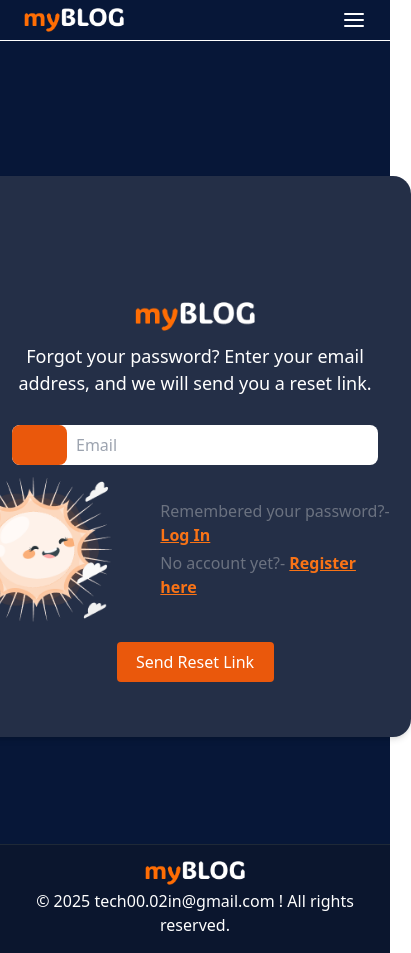
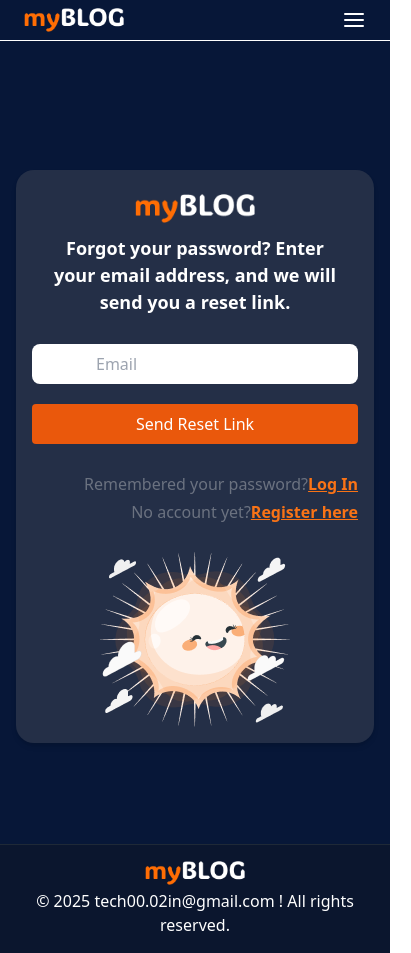
Before and after one commit to etan-nestor/blog_app, a React (Vite) app: page /reset-password-link in a window 390 px wide. Shown: the whole page, 411 px wide, since content can reach past the window. Built offline with nearby package versions, Linux system fonts and the light colour scheme.

Commit message:
first0005

```diff
--- a/src/components/Forms/Register.jsx
+++ b/src/components/Forms/Register.jsx
@@ -6,14 +6,18 @@ import apiClient from '../../api/apiAxiosConfig';
 import { useState } from 'react';
 import { FaEye, FaEyeSlash } from 'react-icons/fa';
 import { useNavigate } from 'react-router-dom';
+
 import './forms.css';
 import Logo from '../../assets/Logo.png';
 
 // Validation avec Yup
 const schema = yup.object({
     username: yup.string().required('Username is required'),
-    email: yup.string().email('Invalid email').required('Email is required'),
-    password: yup.string().min(6, 'Password must be at least 6 characters').required('Password is required'),
+    email: yup.string().email('Invalid email format').required('Email is required'),
+    password: yup
+        .string()
+        .min(6, 'Password must be at least 6 characters')
+        .required('Password is required'),
     confirmPassword: yup
         .string()
         .oneOf([yup.ref('password'), null], 'Passwords must match')
@@ -33,25 +37,23 @@ const Register = () => {
         toast.promise(
             apiClient.post('/users/register', data),
             {
-                loading: 'Saving...',
+                loading: 'Registering...',
                 success: (response) => {
-                    setTimeout(() => navigate('/signin'), 2000);
-                    return response.data.message || 'Settings saved!';
+                    navigate('/signin');
+                    return response.data.message || 'Registration successful!';
                 },
                 error: (err) => {
-                    const errorMessage = err.response?.data?.error || 'Could not save.';
-                    return errorMessage.includes('exist')
-                        ? '🚫 Vous avez déjà un compte. Connectez-vous !'
-                        : errorMessage;
+                    const errorMessage = err.response?.data?.error || 'Registration failed.';
+                    return errorMessage;
                 },
             }
         );
     };
 
     return (
-        <div className="flex justify-center items-center h-[94vh]">
-            <div className="w-[654px] h-[561px] rounded-[18px] shadow-md p-4 bg-[#242F47]">
-                <div className="flex flex-col justify-center items-center gap-3 h-[70vh]">
+        <div className="flex justify-center items-center h-[94vh] px-4">
+            <div className="w-full max-w-[654px] h-auto rounded-[18px] shadow-md p-4 bg-[#242F47]">
+                <div className="flex flex-col justify-center items-center gap-3 h-auto">
                     {/* Logo */}
                     <div className="flex justify-center items-center mt-2">
                         <img onClick={() => navigate('/')} className="cursor-pointer w-[120px]" src={Logo} alt="Logo" />
@@ -59,69 +61,63 @@ const Register = () => {
 
                     {/* Description */}
                     <div className="flex justify-center items-center text-center">
-                        <h3 className="w-[400px] text-center text-[18px] font-semibold text-white mb-4">
-                            Create your account now and unlock access to exclusive content, updates, and more!
+                        <h3 className="w-full sm:w-[400px] text-[18px] font-sembold text-white mb-4">
+                            Register to create an account and start using our services.
                         </h3>
                     </div>
 
                     {/* Form */}
-                    <form className="flex flex-col gap-3" onSubmit={handleSubmit(onSubmit)}>
+                    <form className="flex flex-col gap-3 w-full items-center" onSubmit={handleSubmit(onSubmit)}>
                         {/* Username Field */}
-                        <div className="relative">
+                        <div className="relative w-full sm:w-[450px] lg:w-[500px]">
                             <input
                                 type="text"
-                                className="rounded-[8px] w-[366px] h-[40px] pl-[4rem]"
+                                className="rounded-[8px] w-full h-[40px] pl-4 pr-10"
                                 {...register('username')}
                                 placeholder="Username"
-                                aria-invalid={errors.username ? "true" : "false"}
                             />
                             {errors.username && <p className="text-orange-500">{errors.username.message}</p>}
                         </div>
 
                         {/* Email Field */}
-                        <div className="relative">
+                        <div className="relative w-full sm:w-[450px] lg:w-[500px]">
                             <input
                                 type="email"
-                                className="rounded-[8px] w-[366px] h-[40px] pl-[4rem]"
+                                className="rounded-[8px] w-full h-[40px] pl-4 pr-10"
                                 {...register('email')}
                                 placeholder="Email"
-                                aria-invalid={errors.email ? "true" : "false"}
                             />
                             {errors.email && <p className="text-orange-500">{errors.email.message}</p>}
                         </div>
 
-                        {/* Password Field with Eye Icon */}
-                        <div className="relative">
+                        {/* Password Field */}
+                        <div className="relative w-full sm:w-[450px] lg:w-[500px]">
                             <input
                                 type={showPassword ? 'text' : 'password'}
-                                className="rounded-[8px] w-[366px] h-[40px] pl-[4rem] pr-10"
+                                className="rounded-[8px] w-full h-[40px] pl-4 pr-10"
                                 {...register('password')}
                                 placeholder="Password"
-                                aria-invalid={errors.password ? "true" : "false"}
                             />
                             <span
                                 className="absolute right-3 top-2 cursor-pointer p-1"
                                 onClick={() => setShowPassword(prev => !prev)}
-                                aria-label={showPassword ? "Hide password" : "Show password"}
                             >
                                 {showPassword ? <FaEyeSlash className="text-gray-400" /> : <FaEye className="text-gray-400" />}
                             </span>
                             {errors.password && <p className="text-orange-500">{errors.password.message}</p>}
                         </div>
 
-                        {/* Confirm Password Field with Eye Icon */}
-                        <div className="relative">
+                        {/* Confirm Password Field */}
+                        <div className="relative w-full sm:w-[450px] lg:w-[500px]">
                             <input
                                 type={showConfirmPassword ? 'text' : 'password'}
-                                className="rounded-[8px] w-[366px] h-[40px] pl-[4rem] pr-10"
+                                className="rounded-[8px] w-full h-[40px] pl-4 pr-10"
                                 {...register('confirmPassword')}
                                 placeholder="Confirm Password"
-                                aria-invalid={errors.confirmPassword ? "true" : "false"}
                             />
                             <span
                                 className="absolute right-3 top-2 cursor-pointer p-1"
                                 onClick={() => setShowConfirmPassword(prev => !prev)}
-                                aria-label={showConfirmPassword ? "Hide confirm password" : "Show confirm password"}
                             >
                                 {showConfirmPassword ? <FaEyeSlash className="text-gray-400" /> : <FaEye className="text-gray-400" />}
                             </span>
@@ -129,28 +125,34 @@ const Register = () => {
                         </div>
 
                         {/* Submit Button */}
-                        <div className="flex justify-center items-center mt-2">
-                            <button type="submit" className="w-[157px] h-[40px] hover:bg-blue-600 bg-orange-600 text-white p-2 rounded">
+                        <div className="flex justify-center items-center mt-2 w-full sm:w-[157px] lg:w-[200px]">
+                            <button type="submit" className="w-full h-[40px] hover:bg-blue-600 bg-orange-600 text-white p-2 rounded">
                                 Register
                             </button>
                         </div>
                     </form>
 
-                    {/* Login Redirection */}
-                    <div className="relative left-[11rem] text-white flex items-end justify-end gap-1 cursor-pointer">
-                        <p className="text-gray-500">Already have an account?</p>
-                        <span
-                            className="text-orange-500 font-semibold underline"
-                            onClick={() => navigate('/signin')}
-                            role="link"
-                            aria-label="Log in"
-                        >
-                            Log In
-                        </span>
+                    {/* Navigation Links */}
+                    <div className="w-full flex flex-col items-center sm:items-end gap-1 text-white mt-4">
+                        <p className='text-gray-500 text-center sm:text-left'>
+                            Already have an account?
+                            <span className='text-orange-500 font-semibold underline cursor-pointer' onClick={() => navigate('/signin')}>
+                                Log In
+                            </span>
+                        </p>
+                        <p className='text-gray-500 text-center sm:text-left md:underline'>
+                            Forgot your password?
+                            <span className='text-orange-500 font-semibold underline cursor-pointer' onClick={() => navigate('/reset-password-link')}>
+                                Reset here
+                            </span>
+                        </p>
                     </div>
+
                 </div>
             </div>
         </div>
+
+
     );
 };
 
--- a/src/components/Forms/ResetPassword.jsx
+++ b/src/components/Forms/ResetPassword.jsx
@@ -63,8 +63,8 @@ const ResetPassword = () => {
 
     return (
         <div className="flex justify-center items-center h-[94vh] px-4">
-            <div className="w-full max-w-[654px] h-[500px] rounded-[18px] shadow-md p-4 bg-[#242F47]">
-                <div className="flex flex-col justify-center items-center gap-3 h-[70vh]">
+            <div className="w-full max-w-[654px] h-auto rounded-[18px] shadow-md p-4 bg-[#242F47]">
+                <div className="flex flex-col justify-center items-center gap-3">
                     {/* Logo */}
                     <div className="flex justify-center items-center mt-2">
                         <img onClick={handleNavigate} className="cursor-pointer w-[120px]" src={Logo} alt="Logo" />
@@ -72,7 +72,7 @@ const ResetPassword = () => {
 
                     {/* Description */}
                     <div className="flex justify-center items-center text-center">
-                        <h3 className="w-[400px] text-[18px] font-sembold text-white mb-4">
+                        <h3 className="w-[90%] sm:w-[400px] text-[18px] font-semibold text-white mb-4">
                             Reset your password by entering and confirming a new one below.
                         </h3>
                     </div>
@@ -80,11 +80,10 @@ const ResetPassword = () => {
                     {/* Form */}
                     <form className="flex flex-col gap-3 w-full" onSubmit={handleSubmit(onSubmit)}>
                         {/* New Password Field */}
-                        <div className="relative">
-                            <span className="absolute cursor-pointer hover:bg-blue-900 bg-orange-600 w-[55px] h-[40px] rounded-[8px]"></span>
+                        <div className="relative w-full sm:w-[450px] lg:w-[500px] mx-auto">
                             <input
                                 type={showPassword ? 'text' : 'password'}
-                                className="rounded-[8px] w-full sm:w-[366px] h-[40px] pl-[4rem] pr-10"
+                                className="rounded-[8px] w-full h-[40px] pl-4 pr-10"
                                 {...register('newPassword')}
                                 placeholder="New Password"
                             />
@@ -98,11 +97,10 @@ const ResetPassword = () => {
                         </div>
 
                         {/* Confirm Password Field */}
-                        <div className="relative">
-                            <span className="absolute cursor-pointer hover:bg-blue-900 bg-orange-600 w-[55px] h-[40px] rounded-[8px]"></span>
+                        <div className="relative w-full sm:w-[450px] lg:w-[500px] mx-auto">
                             <input
                                 type={showConfirmPassword ? 'text' : 'password'}
-                                className="rounded-[8px] w-full sm:w-[366px] h-[40px] pl-[4rem] pr-10"
+                                className="rounded-[8px] w-full h-[40px] pl-4 pr-10"
                                 {...register('confirmPassword')}
                                 placeholder="Confirm Password"
                             />
@@ -117,21 +115,21 @@ const ResetPassword = () => {
 
                         {/* Submit Button */}
                         <div className="flex justify-center items-center mt-2">
-                            <button type="submit" className="w-full sm:w-[157px] h-[40px] hover:bg-blue-600 bg-orange-600 text-white p-2 rounded">
+                            <button type="submit" className="w-full sm:w-[157px] lg:w-[200px] h-[40px] hover:bg-blue-600 bg-orange-600 text-white p-2 rounded">
                                 Reset Password
                             </button>
                         </div>
                     </form>
 
                     {/* Navigation Links */}
-                    <div className="relative left-[10rem] text-white flex flex-col items-end justify-end gap-1 cursor-pointer">
-                        <p className='text-gray-500'>
-                            Remembered your password?-
-                            <span className='text-orange-500 font-semibold underline' onClick={() => navigate('/login')}>Log In</span>
+                    <div className="flex flex-col items-end gap-1 text-white mt-4 w-full">
+                        <p className='text-gray-500 text-center sm:text-right'>
+                            Remembered your password?
+                            <span className='text-orange-500 font-semibold underline cursor-pointer' onClick={() => navigate('/login')}>Log In</span>
                         </p>
-                        <p className='text-gray-500'>
-                            No account yet?-
-                            <span className='text-orange-500 font-semibold underline' onClick={() => navigate('/signup')}>Register here</span>
+                        <p className='text-gray-500 text-center sm:text-right'>
+                            No account yet?
+                            <span className='text-orange-500 font-semibold underline cursor-pointer' onClick={() => navigate('/signup')}>Register here</span>
                         </p>
                     </div>
                 </div>
--- a/src/components/Forms/SendLink.jsx
+++ b/src/components/Forms/SendLink.jsx
@@ -8,7 +8,6 @@ import Amico from '../../assets/amico.png';
 import './forms.css';
 import { useNavigate } from 'react-router-dom';
 import apiClient from '../../api/apiAxiosConfig';
-
 
 // Validation avec Yup
 const schema = yup.object({
@@ -47,9 +46,9 @@ const SendLink = () => {
     };
 
     return (
-        <div className="flex justify-center items-center h-[94vh]">
-            <div className="w-[654px] h-[561px] rounded-[18px] shadow-md p-4 bg-[#242F47]">
-                <div className="flex flex-col justify-center items-center gap-3 h-[70vh]">
+        <div className="flex justify-center items-center h-[94vh] px-4">
+            <div className="w-full max-w-[654px] h-auto rounded-[18px] shadow-md p-4 bg-[#242F47]">
+                <div className="flex flex-col justify-center items-center gap-3">
                     {/* Logo */}
                     <div className="flex justify-center items-center mt-2">
                         <img onClick={handleNavigate} className="cursor-pointer w-[120px]" src={Logo} alt="Logo" />
@@ -57,42 +56,57 @@ const SendLink = () => {
 
                     {/* Description */}
                     <div className="flex justify-center items-center text-center">
-                        <h3 className="w-[400px] text-center text-[18px] font-sembold text-white mb-4">
+                        <h3 className="w-[90%] sm:w-[400px] text-[18px] font-semibold text-white mb-4">
                             Forgot your password? Enter your email address, and we will send you a reset link.
                         </h3>
                     </div>
 
                     {/* Form */}
-                    <form className="flex flex-col gap-3 justify-center items-center" onSubmit={handleSubmit(onSubmit)}>
-                        <div className="relative">
-                            <span className="absolute cursor-pointer hover:bg-blue-900 bg-orange-600 w-[55px] h-[40px] rounded-[8px]"></span>
+                    <form className="flex flex-col gap-3 w-full" onSubmit={handleSubmit(onSubmit)}>
+                        {/* Email Field */}
+                        <div className="relative w-full sm:w-[450px] mx-auto">
                             <input
-                                className="rounded-[8px] w-[366px] h-[40px] pl-[4rem]"
+                                className="rounded-[8px] w-full h-[40px] pl-[4rem]"
                                 {...register('email')}
                                 placeholder="Email"
                             />
                             {errors.email && <p className="text-orange-500">{errors.email.message}</p>}
                         </div>
-                        <div className="flex flex-row-reverse justify-center items-center gap-2">
-                            <div className="relative text-white flex flex-col items-end justify-end gap-1 cursor-pointer">
-                                <p className='text-gray-500'>Remembered your password?- <span className='text-orange-500 font-semibold underline' onClick={() => navigate('/signin')}>Log In</span></p>
-                                <p className='text-gray-500'>No account yet?- <span className='text-orange-500 font-semibold underline' onClick={() => navigate('/signup')}>Register here</span></p>
-                            </div>
-                            <div className="relative right-10">
-                                <img src={Amico} alt="Amico" />
-                            </div>
+
+                        {/* Image between the input and the submit button on desktop */}
+                        <div className="relative hidden sm:block sm:mt-1">
+                            <img src={Amico} alt="Amico" />
                         </div>
+
+                        {/* Submit Button */}
                         <div className="flex justify-center items-center mt-2">
                             <button
                                 type="submit"
-                                className={`w-[157px] h-[40px] ${loading ? 'bg-gray-400' : 'hover:bg-blue-600 bg-orange-600'
+                                className={`w-full sm:w-[157px] lg:w-[200px] h-[40px] ${loading ? 'bg-gray-400' : 'hover:bg-blue-600 bg-orange-600'
                                     } text-white p-2 rounded`}
                                 disabled={loading}
                             >
                                 {loading ? 'Sending...' : 'Send Reset Link'}
                             </button>
                         </div>
+
+                        {/* Navigation Links */}
+                        <div className="flex flex-col items-end gap-1 text-white mt-4 w-full sm:items-end">
+                            <p className='text-gray-500 text-center sm:text-right'>
+                                Remembered your password?
+                                <span className='text-orange-500 font-semibold underline cursor-pointer' onClick={() => navigate('/signin')}>Log In</span>
+                            </p>
+                            <p className='text-gray-500 text-center sm:text-right'>
+                                No account yet?
+                                <span className='text-orange-500 font-semibold underline cursor-pointer' onClick={() => navigate('/signup')}>Register here</span>
+                            </p>
+                        </div>
                     </form>
+
+                    {/* Image for mobile */}
+                    <div className="relative sm:hidden mt-4">
+                        <img src={Amico} alt="Amico" />
+                    </div>
                 </div>
             </div>
         </div>
```
Also changed, not shown: src/components/Forms/Login.jsx (+7 -7 lines), src/components/Welcome/Welcome.jsx (+8 -8 lines).
